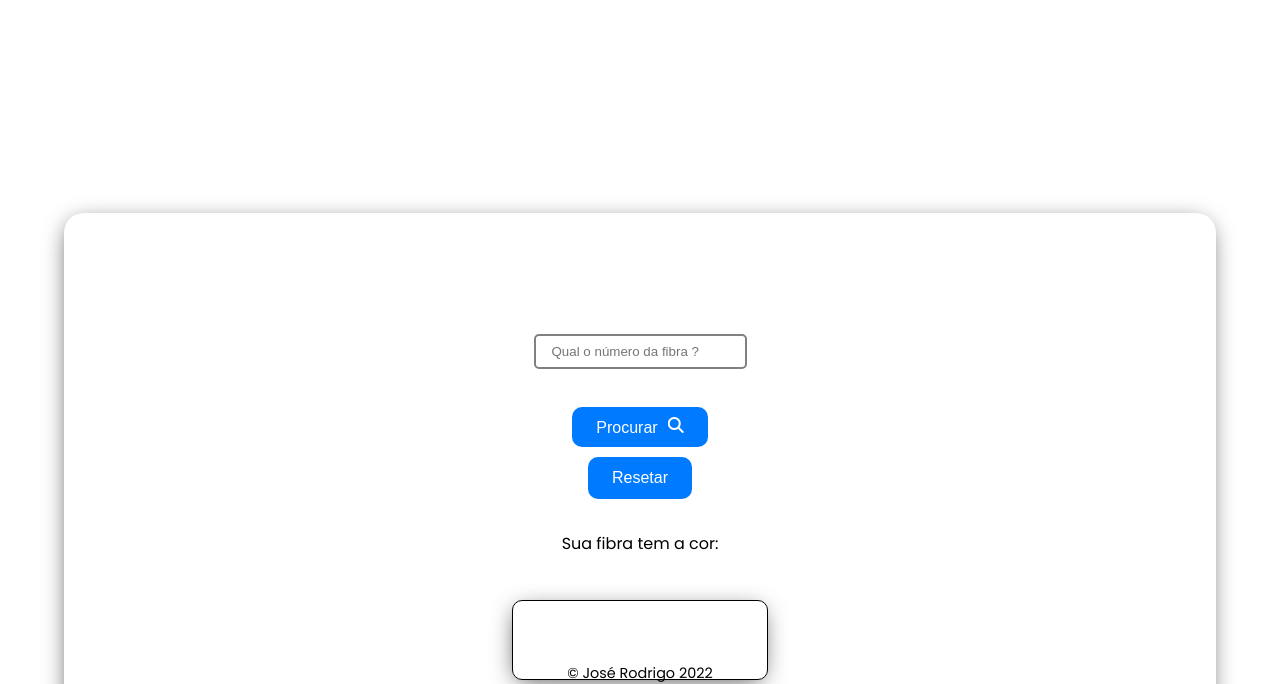
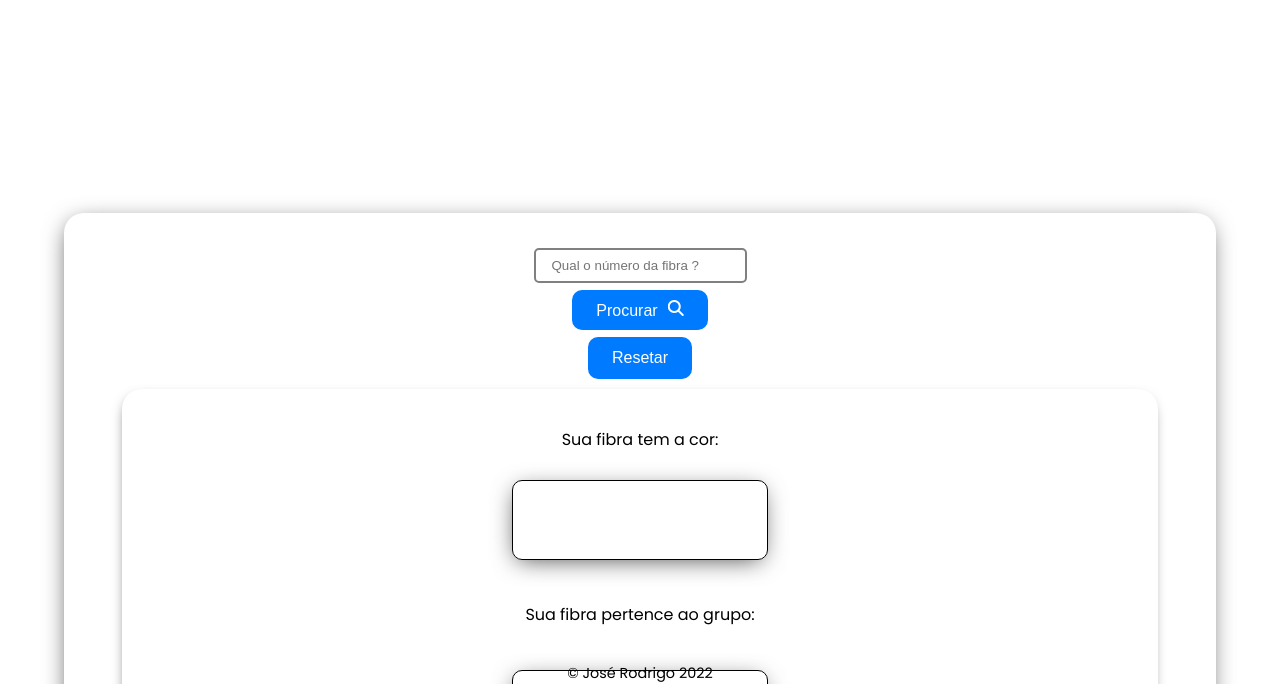
Before and after one commit to Mobiuus-learn/fiber, a website: page 144.html in a window 1280 px wide. Shown: the part 116-800 px from the top of the page. Drawn offline with Linux system fonts and the light colour scheme.

Commit message:
mudanças de layout continuam

```diff
--- a/144.html
+++ b/144.html
@@ -38,8 +38,12 @@
         Procurar<i class="fa-solid fa-magnifying-glass"></i>
       </button>
       <button id="class-reset">Resetar</button>
-      <span class="text-color">Sua fibra tem a cor:</span>
-      <div id="color-return"></div>
+      <div class="return">
+        <span class="text-color">Sua fibra tem a cor:</span>
+        <div id="color-return"></div>
+        <span class="group-return">Sua fibra pertence ao grupo: </span>
+        <div class="group"></div>
+      </div>
     </fieldset>
     <footer>
       <span>&copy José Rodrigo</span>
--- a/style.css
+++ b/style.css
@@ -70,7 +70,7 @@ fieldset {
   top: 20vw;
   gap: 10px;
   width: 90vw;
-  height: 70vh;
+  height: 80vh;
   border: none;
   border-radius: 20px;
   box-shadow: -1px 5px 24px -6px rgba(0, 0, 0, 0.75);
@@ -80,12 +80,13 @@ fieldset {
 #in-fiber {
   border: 2px solid gray;
   border-radius: 5px;
-
   position: relative;
-  top: -5%;
+  top: -3%;
   padding: 8px 16px;
 }
 #class-reset {
+  position: relative;
+  top: -4%;
   padding: 12px 24px;
   background-color: var(--color-btn);
   border: none;
@@ -95,6 +96,8 @@ fieldset {
   font-size: 1rem;
 }
 #btn-calcColor {
+  position: relative;
+  top: -3.5%;
   padding: 10px 24px;
   background-color: var(--color-btn);
   border: none;
@@ -108,11 +111,26 @@ fieldset {
   margin-left: 10px;
   font-size: 1rem;
 }
-
+.return {
+  position: relative;
+  top: -4%;
+  display: flex;
+  flex-wrap: wrap;
+  flex-direction: column;
+  align-items: center;
+  justify-content: space-evenly;
+  gap: 20px;
+  /* border: 1px solid black; */
+  width: 90%;
+  height: 60%;
+  border-radius: 20px;
+  box-shadow: -1px 5px 14px -6px rgba(0, 0, 0, 0.75);
+  -webkit-box-shadow: -1px 5px 14px -6px rgba(0, 0, 0, 0.75);
+  -moz-box-shadow: -1px 5px 14px -6px rgba(0, 0, 0, 0.75);
+}
 #color-return {
-  margin: 0 auto;
-  position: relative;
-  top: 10%;
+  /* position: relative; */
+  /* top: 10%; */
   width: 20vw;
   height: 10vh;
   border: 1px solid black;
@@ -126,7 +144,20 @@ fieldset {
   top: 4%;
   font-size: 1rem;
 }
-
+.group {
+  /* position: relative; */
+  /* z-index: 10; */
+  /* top: 4%; */
+  /* left: 20%; */
+  width: 20vw;
+  height: 10vh;
+  /* background-color: rebeccapurple; */
+  border-radius: 10px;
+  border: 1px solid black;
+  box-shadow: -1px 5px 24px -6px rgba(0, 0, 0, 0.75);
+  -webkit-box-shadow: -1px 5px 24px -6px rgba(0, 0, 0, 0.75);
+  -moz-box-shadow: -1px 5px 24px -6px rgba(0, 0, 0, 0.75);
+}
 footer {
   position: fixed;
   bottom: 0;
```
